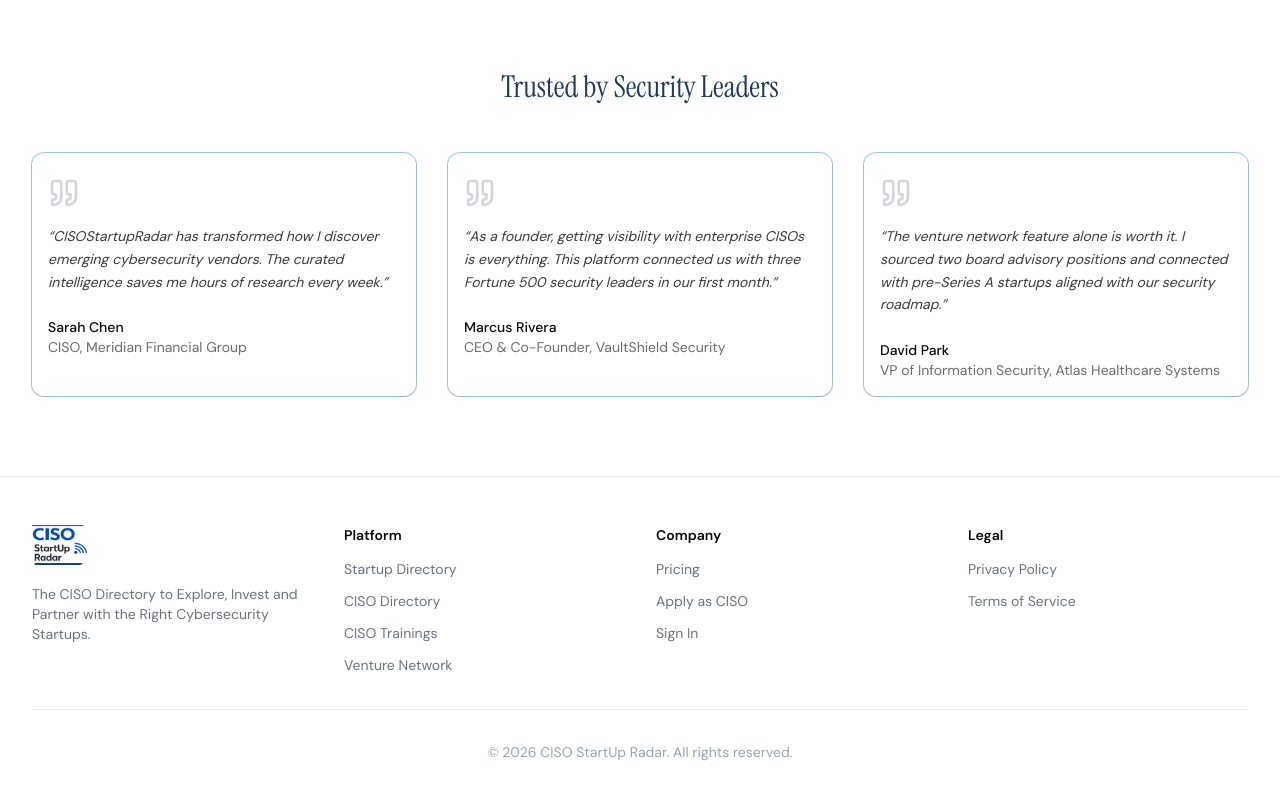
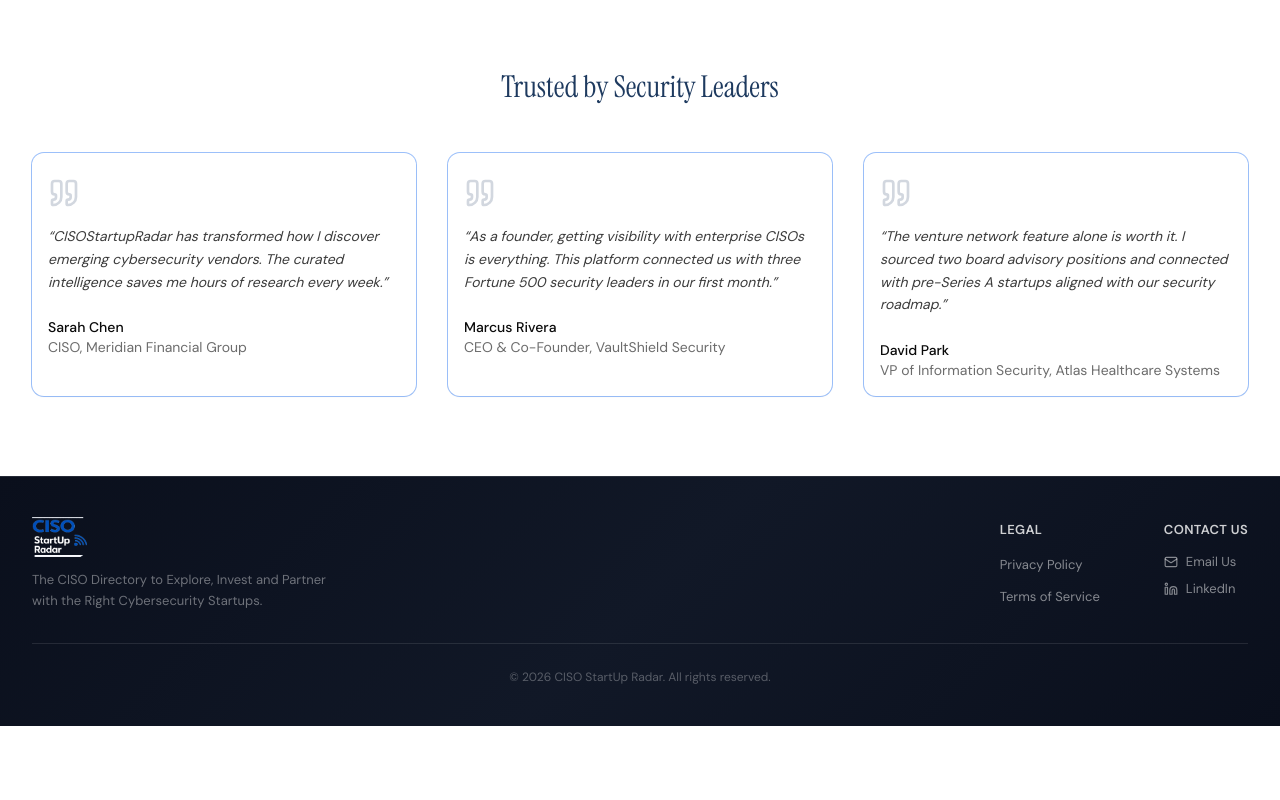
Before and after one commit to Sydmhz/ciso-startup-radar, a Next.js app: page / in a window 1280 px wide. Shown: the part 851-1651 px from the top of the page. After the commit the page ends 1577 px from the top, so only its background shows below. Built offline with nearby package versions, Linux system fonts and the light colour scheme.

Commit message:
feat: redesign footer with dark gradient matching navbar, simplify to Legal + Contact

```diff
--- a/src/components/shared/footer.tsx
+++ b/src/components/shared/footer.tsx
@@ -1,98 +1,98 @@
 import Link from "next/link";
 import Image from "next/image";
+import { Mail, Linkedin } from "lucide-react";
 
 export function Footer() {
   return (
-    <footer className="border-t border-[#E5E7EB] bg-white">
-      <div className="max-w-7xl mx-auto px-4 sm:px-6 lg:px-8 py-12">
-        <div className="grid grid-cols-1 md:grid-cols-4 gap-8">
+    <footer
+      className="border-t border-white/10"
+      style={{
+        background:
+          "linear-gradient(135deg, #0A0F1C 0%, #111827 50%, #0A0F1C 100%)",
+      }}
+    >
+      <div className="max-w-7xl mx-auto px-4 sm:px-6 lg:px-8 py-10">
+        <div className="flex flex-col md:flex-row items-start md:items-center justify-between gap-8">
           {/* Brand */}
-          <div className="md:col-span-1">
+          <div className="flex flex-col gap-3">
             <Link href="/" className="inline-block">
               <Image
-                src="/logo.png"
+                src="/logo-nav.png"
                 alt="CISO StartUp Radar"
-                width={160}
-                height={116}
+                width={240}
+                height={174}
                 className="h-10 w-auto object-contain"
               />
             </Link>
-            <p className="mt-3 text-sm text-gray-500">
+            <p className="text-[13px] text-white/40 max-w-xs leading-relaxed">
               The CISO Directory to Explore, Invest and Partner with the Right
               Cybersecurity Startups.
             </p>
           </div>
 
-          {/* Platform */}
+          {/* Right side: Legal + Contact */}
+          <div className="flex gap-16">
+            {/* Legal */}
             <div>
-            <h3 className="text-sm font-semibold text-[#0A0A0A] mb-3">Platform</h3>
+              <h3 className="text-[13px] font-semibold text-white/80 mb-3 tracking-wide uppercase">
+                Legal
+              </h3>
               <ul className="space-y-2">
                 <li>
-                <Link href="/directory" className="text-sm text-gray-500 hover:text-navy">
-                  Startup Directory
+                  <Link
+                    href="/privacy"
+                    className="text-[13px] text-white/50 hover:text-white transition-colors"
+                  >
+                    Privacy Policy
                   </Link>
                 </li>
                 <li>
-                <Link href="/cisos" className="text-sm text-gray-500 hover:text-navy">
-                  CISO Directory
-                </Link>
-              </li>
-              <li>
-                <Link href="/training" className="text-sm text-gray-500 hover:text-navy">
-                  CISO Trainings
-                </Link>
-              </li>
-              <li>
-                <Link href="/venture-network" className="text-sm text-gray-500 hover:text-navy">
-                  Venture Network
+                  <Link
+                    href="/terms"
+                    className="text-[13px] text-white/50 hover:text-white transition-colors"
+                  >
+                    Terms of Service
                   </Link>
                 </li>
               </ul>
             </div>
 
-          {/* Company */}
+            {/* Contact Us */}
             <div>
-            <h3 className="text-sm font-semibold text-[#0A0A0A] mb-3">Company</h3>
+              <h3 className="text-[13px] font-semibold text-white/80 mb-3 tracking-wide uppercase">
+                Contact Us
+              </h3>
               <ul className="space-y-2">
                 <li>
-                <Link href="/pricing" className="text-sm text-gray-500 hover:text-navy">
-                  Pricing
-                </Link>
+                  <a
+                    href="mailto:contact@cisostartupradar.com"
+                    className="flex items-center gap-2 text-[13px] text-white/50 hover:text-white transition-colors"
+                  >
+                    <Mail className="h-3.5 w-3.5" />
+                    Email Us
+                  </a>
                 </li>
                 <li>
-                <Link href="/apply" className="text-sm text-gray-500 hover:text-navy">
-                  Apply as CISO
-                </Link>
-              </li>
-              <li>
-                <Link href="/login" className="text-sm text-gray-500 hover:text-navy">
-                  Sign In
-                </Link>
-              </li>
-            </ul>
-          </div>
-
-          {/* Legal */}
-          <div>
-            <h3 className="text-sm font-semibold text-[#0A0A0A] mb-3">Legal</h3>
-            <ul className="space-y-2">
-              <li>
-                <Link href="/privacy" className="text-sm text-gray-500 hover:text-navy">
-                  Privacy Policy
-                </Link>
-              </li>
-              <li>
-                <Link href="/terms" className="text-sm text-gray-500 hover:text-navy">
-                  Terms of Service
-                </Link>
+                  <a
+                    href="https://www.linkedin.com/company/cisostartupradar"
+                    target="_blank"
+                    rel="noopener noreferrer"
+                    className="flex items-center gap-2 text-[13px] text-white/50 hover:text-white transition-colors"
+                  >
+                    <Linkedin className="h-3.5 w-3.5" />
+                    LinkedIn
+                  </a>
                 </li>
               </ul>
             </div>
           </div>
+        </div>
 
-        <div className="mt-8 pt-8 border-t border-[#E5E7EB]">
-          <p className="text-center text-sm text-gray-400">
-            &copy; {new Date().getFullYear()} CISO StartUp Radar. All rights reserved.
+        {/* Bottom bar */}
+        <div className="mt-8 pt-6 border-t border-white/10">
+          <p className="text-center text-[12px] text-white/30">
+            &copy; {new Date().getFullYear()} CISO StartUp Radar. All rights
+            reserved.
           </p>
         </div>
       </div>
```
Lines whose indentation alone changed are shown as unchanged.
